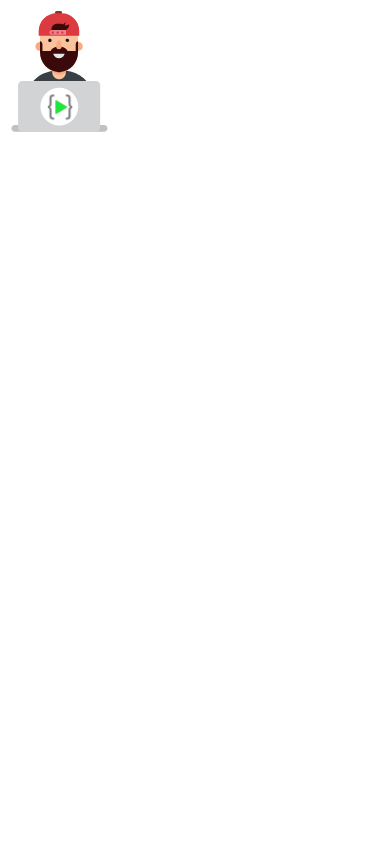
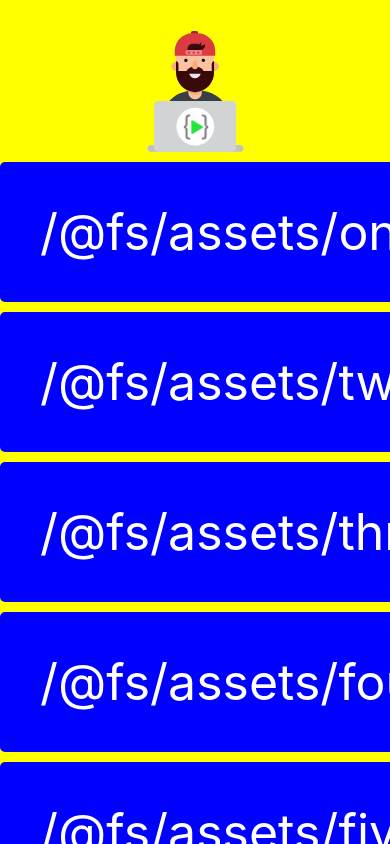
Before and after one commit to Rishu2000/soundApp, a React Native app: screen / in a window 390 px wide. Built offline with nearby package versions, Linux system fonts and the light colour scheme.

Commit message:
Completed the spanish number voice play App.

```diff
--- a/App.js
+++ b/App.js
@@ -1,5 +1,6 @@
 import React from "react"
-import {Text,View,ScrollView,Image} from "react-native"
+import {Text,View,ScrollView,Image,TouchableOpacity,StyleSheet} from "react-native"
+import Sound from "react-native-sound"
 const soundList = [
   require("./assets/one.wav"),
   require("./assets/two.wav"),
@@ -14,11 +15,62 @@ const soundList = [
 ]
 
 const App = () => {
+
+  const playSound = (sound) => {
+    const soundVoice = new Sound(sound,Sound.MAIN_BUNDLE, (err) => {
+      if(err){
+        console.log("Not able play sound.")
+      }
+    })
+    setTimeout(() => {
+      soundVoice.play()
+    },500)
+    soundVoice.release()
+  }
+
   return(
-    <ScrollView>
-      <Image source={require("./assets/logo.png")}/>
+    <ScrollView style={styles.container}>
+      <Image source={require("./assets/logo.png")} style={styles.img}/>
+      <View style={styles.gridContainer}>
+          {soundList.map((sound) => (
+        <TouchableOpacity key={sound} style={styles.box}
+            onPress={() => playSound(sound)}>
+          <Text style={styles.text}>{sound}</Text>
+          </TouchableOpacity>
+          ))}
+      </View>
     </ScrollView>
   )
 }
 
 export default App
+
+
+
+const styles = StyleSheet.create({
+  container:{
+    flex:1,
+    backgroundColor:"#ff0"
+  },
+  img:{
+    alignSelf:"center",
+    marginTop:20
+  },
+  gridContainer:{
+    flex:1,
+    flexDirection:"row",
+    flexWrap:"wrap",
+    alignItems:"flex-start",
+    justifyContent:"space-around"
+  },
+  box:{
+    padding:40,
+    backgroundColor:"#00f",
+    marginBottom:10,
+    borderRadius:5
+  },
+  text:{
+    fontSize:50,
+    color:"#fff"
+  }
+})
```
